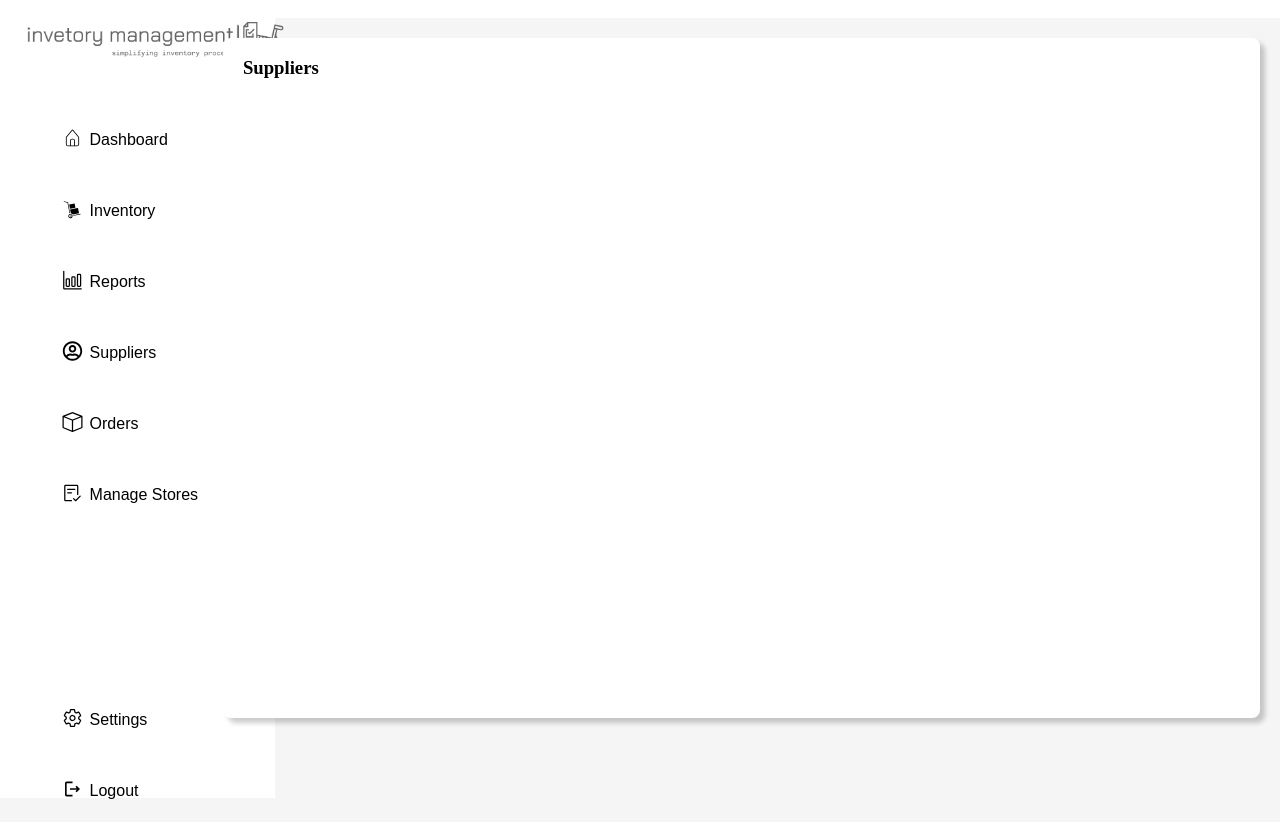
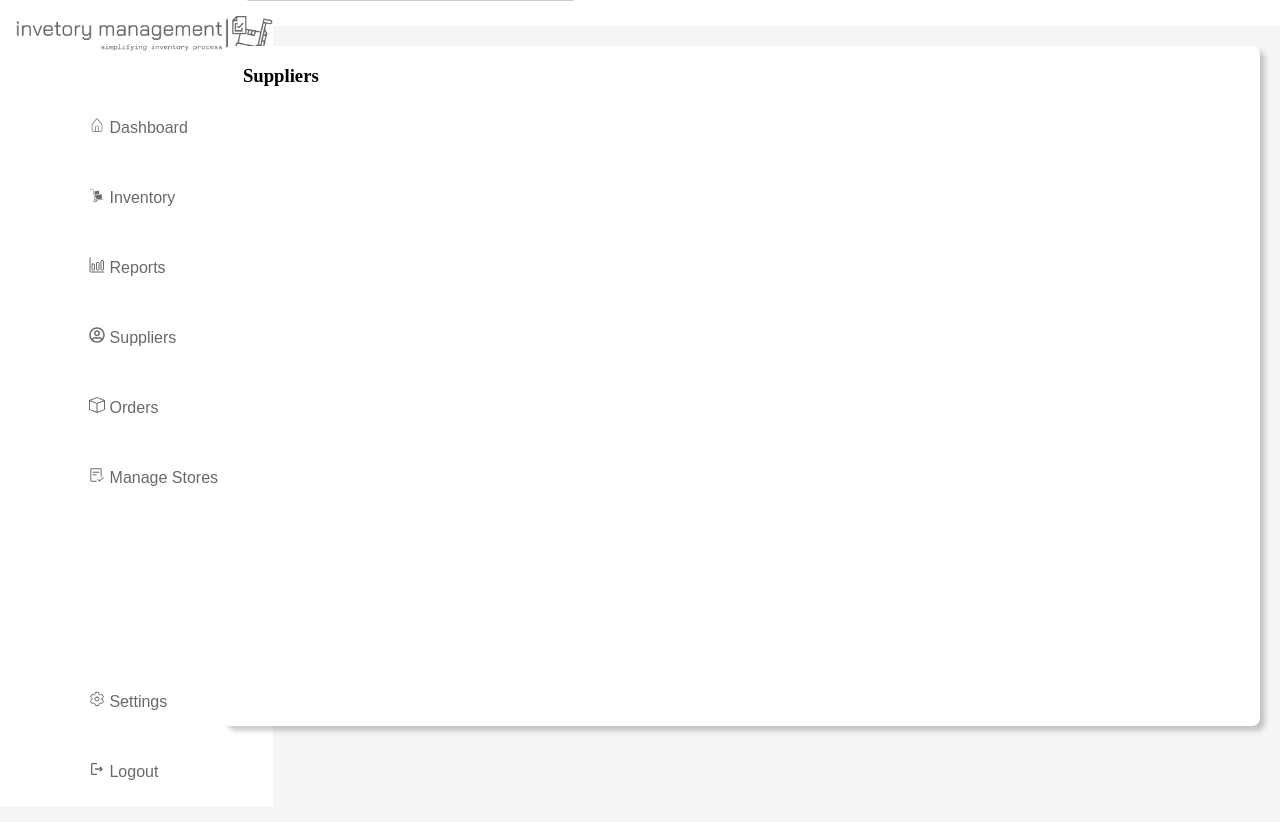
Before and after one commit to Drljr/Store-Front, a React (Vite) app: page /Suppliers in a window 1280 px wide. Shown: the top 822 px of the page. Built offline with nearby package versions, Linux system fonts and the light colour scheme.

Commit message:
"Update Sidebar, Dashboard, and Reports components: adjust styling, add hover effect, and rename function handlers for clarity"

```diff
--- a/src/Components/Sidebar/Sidebar.css
+++ b/src/Components/Sidebar/Sidebar.css
@@ -1,37 +1,35 @@
 .Sidebar {
     background-color: white;
-    /* flex: 2; */
-    min-height: 100vh;
+    flex: 2;
+    min-height: 95vh;
     display: flex;
     justify-content: space-between;
-    padding: 24px, 24px, 32px, 24px;
-    width: 275px;
+    padding: 24px;
+    width: 225px;
     margin-left: -7.9px;
     margin-top: -10px;
-
 }
 
 .Sidebar .top {
     height: 40px;
-    padding: 12px;
+    padding: 1px;
     display: flex;
-    padding: 4px, 12px, 4px, 12px;
-    margin-left: 15px;
-    margin-top: 12px;
+    padding: 4px 12px;
+    margin-left: -20px;
+    margin-top: -10px;
 }
 
 .Sidebar .center {
     padding-left: 30px;
-    padding-top: 30px;
+    position: absolute;
+    /* Retained absolute positioning */
 }
 
 .Sidebar .center2 {
-    padding-left: 30px;
-    margin-top: 30px;
-}
-
-.center {
+    left: 14px;
     position: absolute;
+    /* Retained absolute positioning */
+    top: 650px;
 }
 
 .center ul {
@@ -44,55 +42,30 @@
 ul li {
     display: flex;
     align-items: center;
-    padding: 20px;
-    padding-top: 30px;
     cursor: pointer;
     font-size: 16px;
     font-weight: 500;
     font-family: sans-serif;
+    padding: 25px;
+    /* Adjusted padding for better click area */
 }
 
 li .icon {
     color: #8e9ab0;
 }
 
-ul :hover {
-    color: grey;
+span {
+    margin-left: 10px;
+    color: #696969;
+    /* Adjusted to a specific grey color */
 }
 
-span {
-    margin-left: 10px;
-    color: Grey/grey-600;
+/* Add hover effect */
+li:hover {
+    background-color: #f0f0f0;
 }
 
-.center2 {
-    position: absolute;
-
-}
-
-.center2 ul {
-    list-style: none;
-    margin: 0;
-    padding: 0;
-    margin-top: 650px;
-
-}
-
-.icon1,
-.icon2,
-.icon3,
-.icon4,
-.icon5,
-.icon6,
-.icon7,
-.icon8 {
-    width: 25px;
-    height: 20px;
-    margin-bottom: -3px;
-}
-
-/* TABLET RESPONSIVENESS {** ##just trying stuffs**} */
-
+/* Adjust responsiveness as needed */
 @media only screen and (min-width: 768px) and (max-width: 1024px) {
     .Sidebar {
         min-height: 70vh;
@@ -105,31 +78,17 @@ span {
     }
 }
 
-/* PHONE RESPOSIVENESS {** ##just trying stuffs**} */
-
 @media only screen and (max-width: 767px) {
     .Sidebar {
         min-height: 80vh;
+        width: 180px;
     }
 
     .Sidebar .top {
         height: 25px;
-        padding: 1px;
-        display: flex;
-        padding: 4px, 12px, 4px, 12px;
+        padding: 4px 12px;
         margin-left: 15px;
         margin-top: 12px;
-    }
-
-    .Sidebar {
-        background-color: white;
-        flex: 2;
-        display: flex;
-        justify-content: space-between;
-        padding: 24px, 24px, 32px, 24px;
-        width: 180px;
-        margin-left: -7.9px;
-        margin-top: -10px;
     }
 
     .Sidebar .center {
--- a/src/Components/Sidebar/Sidebar.tsx
+++ b/src/Components/Sidebar/Sidebar.tsx
@@ -10,18 +10,19 @@ import { GoChecklist } from "react-icons/go";
 import { IoSettingsOutline } from "react-icons/io5";
 import { MdOutlineLogout } from "react-icons/md";
 
-
-
 export const Sidebar = () => {
 
     const navigate = useNavigate();
-    const handleClick = () => { navigate("../Dashboard") }
-    const handleClick1 = () => { navigate("..Inventory") }
-    const handleClick2 = () => { navigate("../Dashboard") }
-    const handleClick3 = () => { navigate("../Dashboard") }
-    const handleClick4 = () => { navigate("../Dashboard") }
-    const handleClick5 = () => { navigate("../Dashboard") }
 
+    // Renamed functions to reflect their purposes
+    const handleDashboardClick = () => { navigate("/Dashboard") };
+    const handleInventoryClick = () => { navigate("/Inventory") };
+    const handleReportsClick = () => { navigate("/Reports") }
+    const handleOrdersClick = () => { navigate("/Orders") };
+    const handleSupplyClick = () => { navigate("/Suppliers") }
+    const handleManagementClick = () => { navigate("/Management") };
+    const handleSettingsClick = () => { navigate("/Settings") };
+    const handleLogoutClick = () => { navigate("/") };
     return (
         <div className='Sidebar'>
             <div className="top">
@@ -29,32 +30,32 @@ export const Sidebar = () => {
             </div>
             <div className="center">
                 <ul>
-                    <li onClick={handleClick} >
+                    <li onClick={handleDashboardClick}>
                         <span><CiHome className='icon1' /> Dashboard </span>
                     </li>
-                    <li onClick={handleClick1}>
+                    <li onClick={handleInventoryClick}>
                         <span><GiHandTruck className='icon2' /> Inventory </span>
                     </li>
-                    <li onClick={handleClick2}>
+                    <li onClick={handleReportsClick}>
                         <span><IoBarChartOutline className='icon3' /> Reports </span>
                     </li>
-                    <li onClick={handleClick3}>
+                    <li onClick={handleSupplyClick}>
                         <span><FaRegUserCircle className='icon4' /> Suppliers </span>
                     </li>
-                    <li onClick={handleClick4}>
+                    <li onClick={handleOrdersClick}>
                         <span><BsBox className='icon5' /> Orders </span>
                     </li>
-                    <li onClick={handleClick5}>
+                    <li onClick={handleManagementClick}>
                         <span><GoChecklist className='icon6' /> Manage Stores </span>
                     </li>
                 </ul>
             </div>
             <div className='center2'>
                 <ul>
-                    <li>
+                    <li onClick={handleSettingsClick}>
                         <span><IoSettingsOutline className='icon7' /> Settings </span>
                     </li>
-                    <li>
+                    <li onClick={handleLogoutClick}>
                         <span><MdOutlineLogout className='icon8' /> Logout </span>
                     </li>
                 </ul>
@@ -62,4 +63,5 @@ export const Sidebar = () => {
         </div>
     )
 }
+
 export default Sidebar;
--- a/src/Pages/Dashboard/Dash.css
+++ b/src/Pages/Dashboard/Dash.css
@@ -1,3 +1,5 @@
+@import url('https://fonts.googleapis.com/css2?family=Mulish:ital,wght@0,200..1000;1,200..1000&display=swap');
+
 body {
     background-color: whitesmoke;
     flex: 6;
--- a/src/Pages/Reports/Reports.css
+++ b/src/Pages/Reports/Reports.css
@@ -25,7 +25,7 @@
     float: right;
     position: relative;
 }
-.widget {
+.widgetR {
     width: 80.5%;
     height: 350px;
     border-radius: 8px;
--- a/src/Pages/Reports/Reports.tsx
+++ b/src/Pages/Reports/Reports.tsx
@@ -16,10 +16,10 @@ export const Reports = () => {
                 <div className="widgets-2">
                     <h3>Best Selling Category</h3>
                 </div>
-                <div className="widget">
+                <div className="widgetR">
                     <h3>Profit & Revenue</h3>
                 </div>
-                <div className="widget">
+                <div className="widgetR">
                     <h3>Best Selling Product</h3>
                 </div>
             </div>
```
